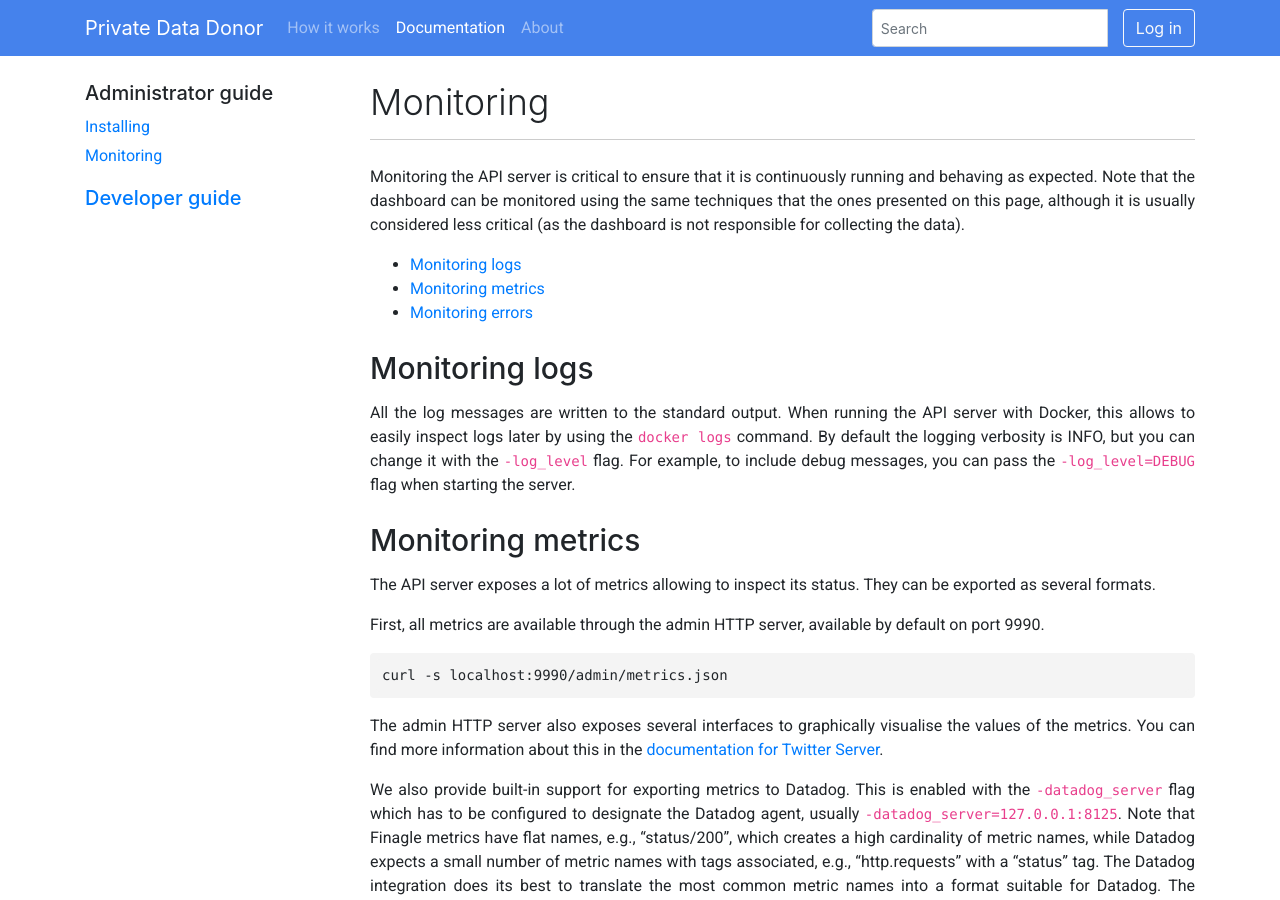
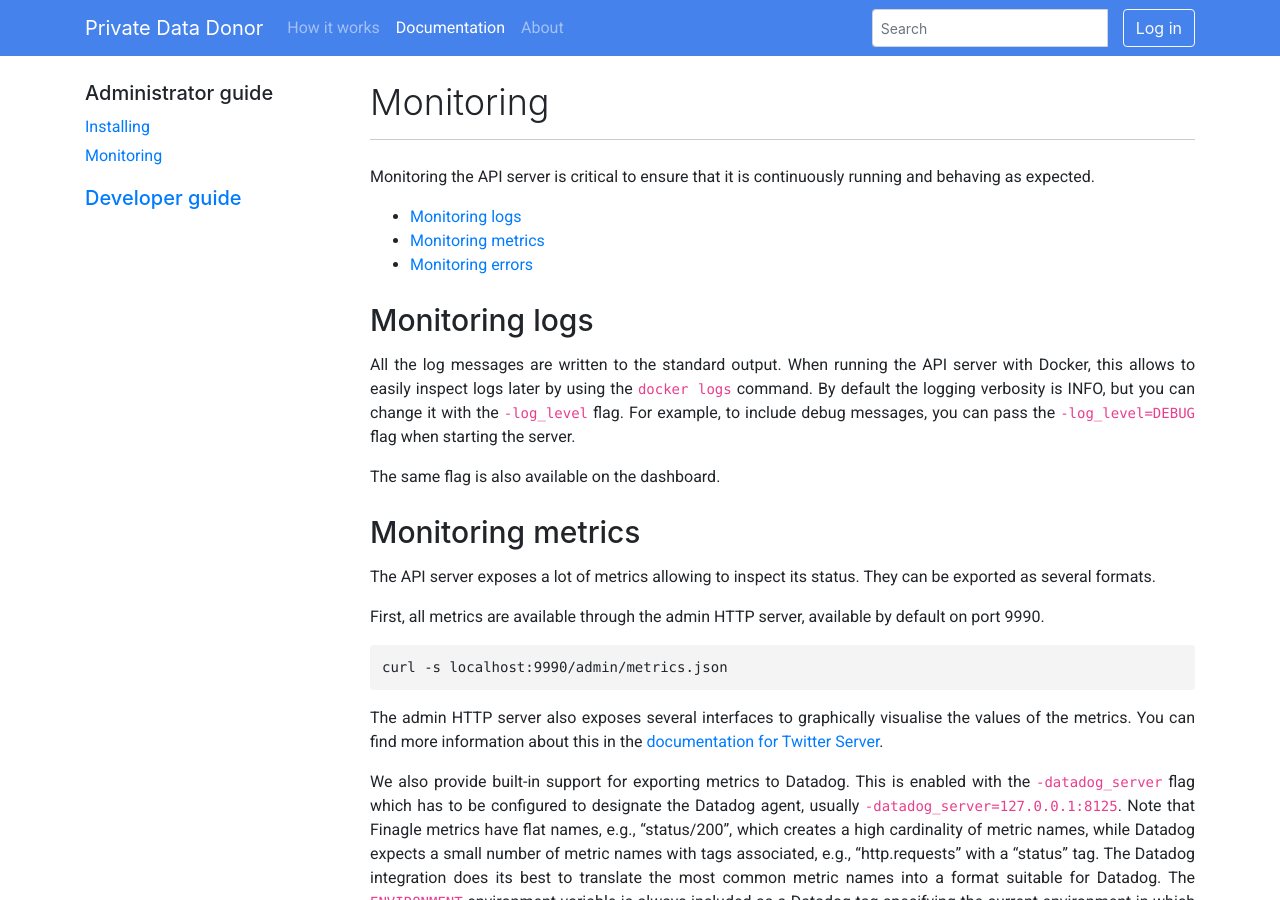
Before and after one commit to pddisense/pdd-website, a Jekyll site: the page built from docs/deploy/monitoring.md, in a window 1280 px wide and 900 px high. Built offline with Jekyll 4.4.1, drawn with Linux system fonts in a browser that asks for light colours; some of the changed text lies outside the part shown.

Commit message:
Precisions on dashboard monitoring

```diff
--- a/docs/deploy/monitoring.md
+++ b/docs/deploy/monitoring.md
@@ -4,7 +4,6 @@
 ---
 
 Monitoring the API server is critical to ensure that it is continuously running and behaving as expected.
-Note that the dashboard can be monitored using the same techniques that the ones presented on this page, although it is usually considered less critical (as the dashboard is not responsible for collecting the data).
 
 * TOC
 {:toc}
@@ -15,6 +14,8 @@
 When running the API server with Docker, this allows to easily inspect logs later by using the `docker logs` command.
 By default the logging verbosity is INFO, but you can change it with the `-log_level` flag.
 For example, to include debug messages, you can pass the `-log_level=DEBUG` flag when starting the server.
+
+The same flag is also available on the dashboard.
 
 ## Monitoring metrics
 
@@ -36,6 +37,8 @@
 The Datadog integration does its best to translate the most common metric names into a format suitable for Datadog.
 The `ENVIRONMENT` environment variable is always included as a Datadog tag specifying the current environment in which the server is running, e.g., "devel", "stating" or "production".
 
+This option is *not* available on the dashboard.
+
 ## Monitoring errors
 
 It may happen that a server generates exceptions.
@@ -43,3 +46,5 @@
 Exceptions can be automatically forwarded to [Sentry](https://sentry.io), if the `SENTRY_DSN` environment variable is configured.
 [Sentry documentation](https://docs.sentry.io/clients/java/config/) contains more information about how to configure Sentry.
 The `ENVIRONMENT` environment variable is always included as a Sentry tag specifying the current environment in which the server is running, e.g., "devel", "stating" or "production".
+
+This option is *not* available on the dashboard.
```
